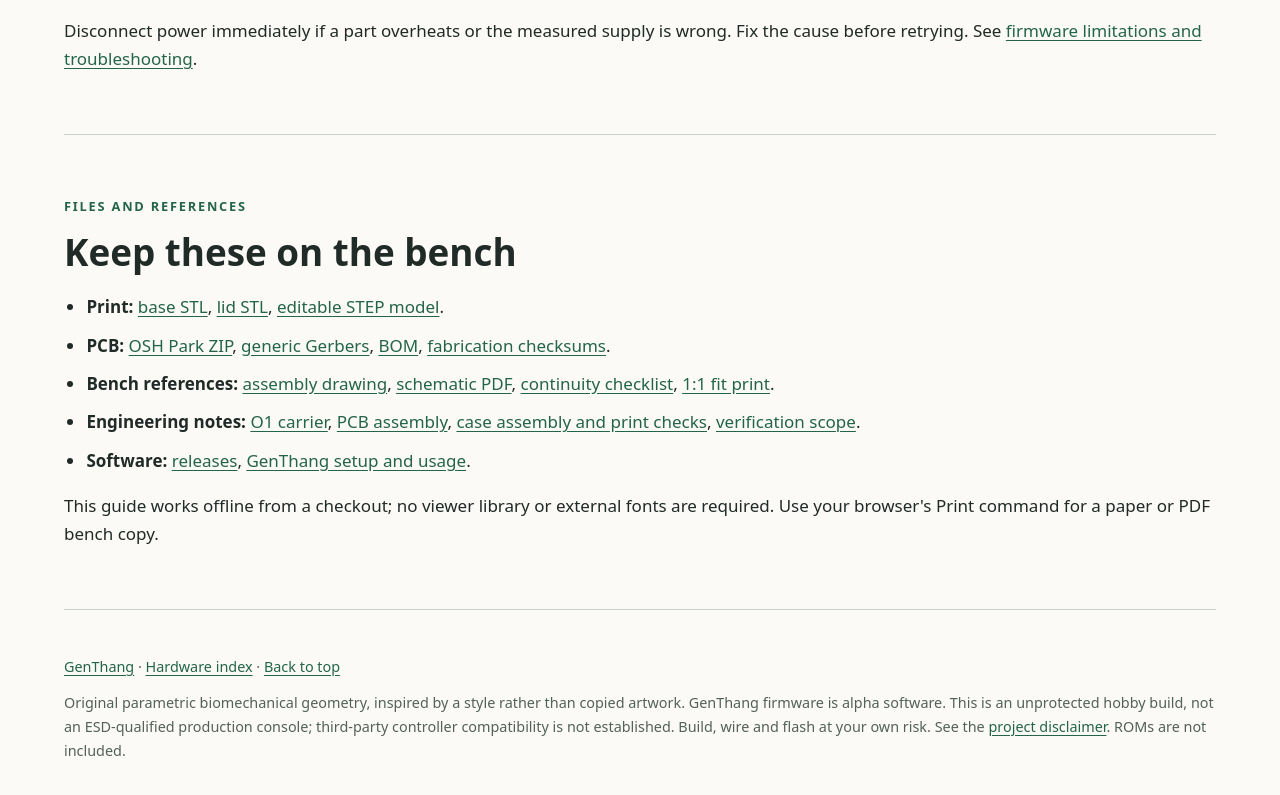
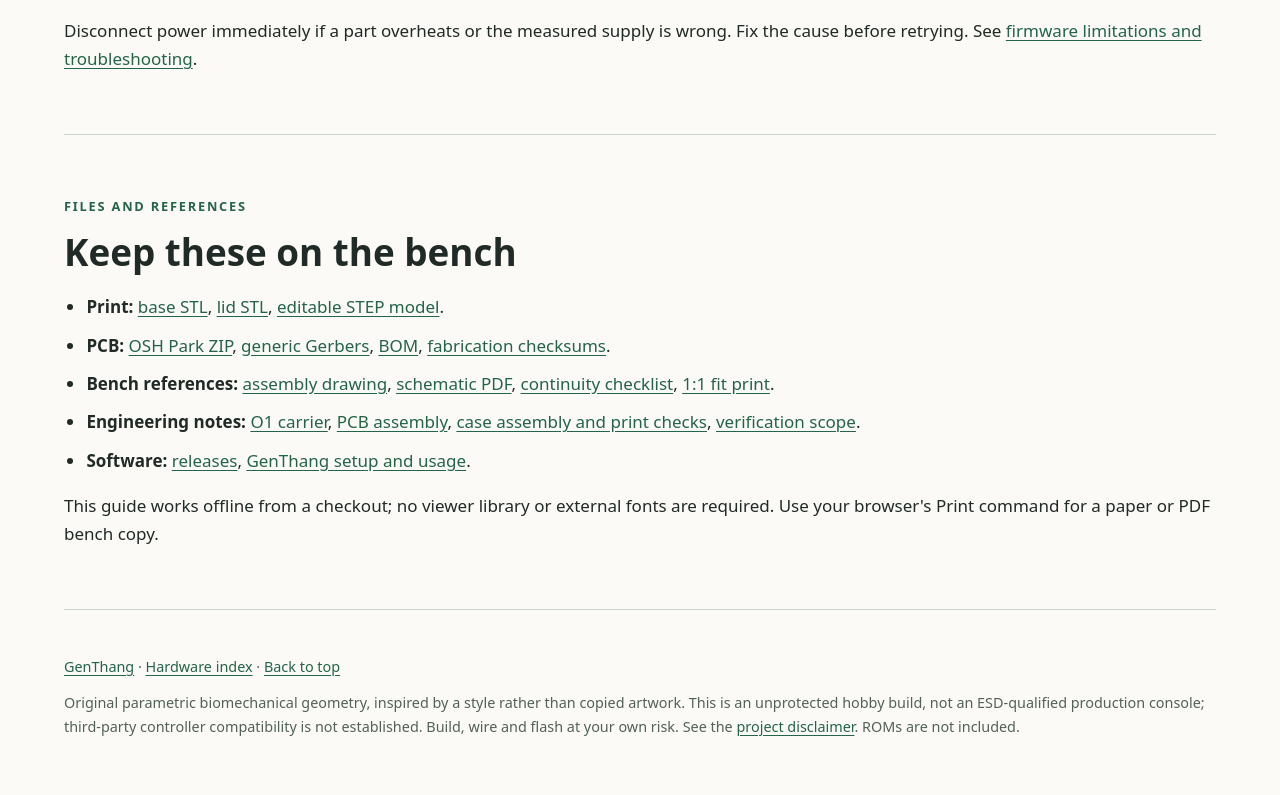
Before and after one commit to shawnchivers/genthang, a plain HTML site: page hardware/dual-db9-opt-pcb/index.html in a window 1280 px wide. Shown: the part 9456-10251 px from the top of the page. Drawn offline with Linux system fonts and the light colour scheme.

Commit message:
Remove the alpha label from Gen Thang docs
Keep the hardware-test status, save-state, flash-rewrite and no-warranty
notices, and the three-button handheld's beta notices.

Co-authored-by: Copilot <223556219+Copilot@users.noreply.github.com>

```diff
--- a/hardware/dual-db9-opt-pcb/index.html
+++ b/hardware/dual-db9-opt-pcb/index.html
@@ -484,7 +484,7 @@
   <p><a href="../../README.md">GenThang</a> · <a href="../README.md">Hardware index</a> ·
     <a href="#top">Back to top</a></p>
   <p>Original parametric biomechanical geometry, inspired by a style rather than copied artwork.
-    GenThang firmware is alpha software. This is an unprotected hobby build, not an
+    This is an unprotected hobby build, not an
     ESD-qualified production console; third-party controller compatibility is not established.
     Build, wire and flash at your own risk. See the
     <a href="../../README.md#disclaimer">project disclaimer</a>. ROMs are not included.</p>
```
Also changed, not shown: 2 other files.
